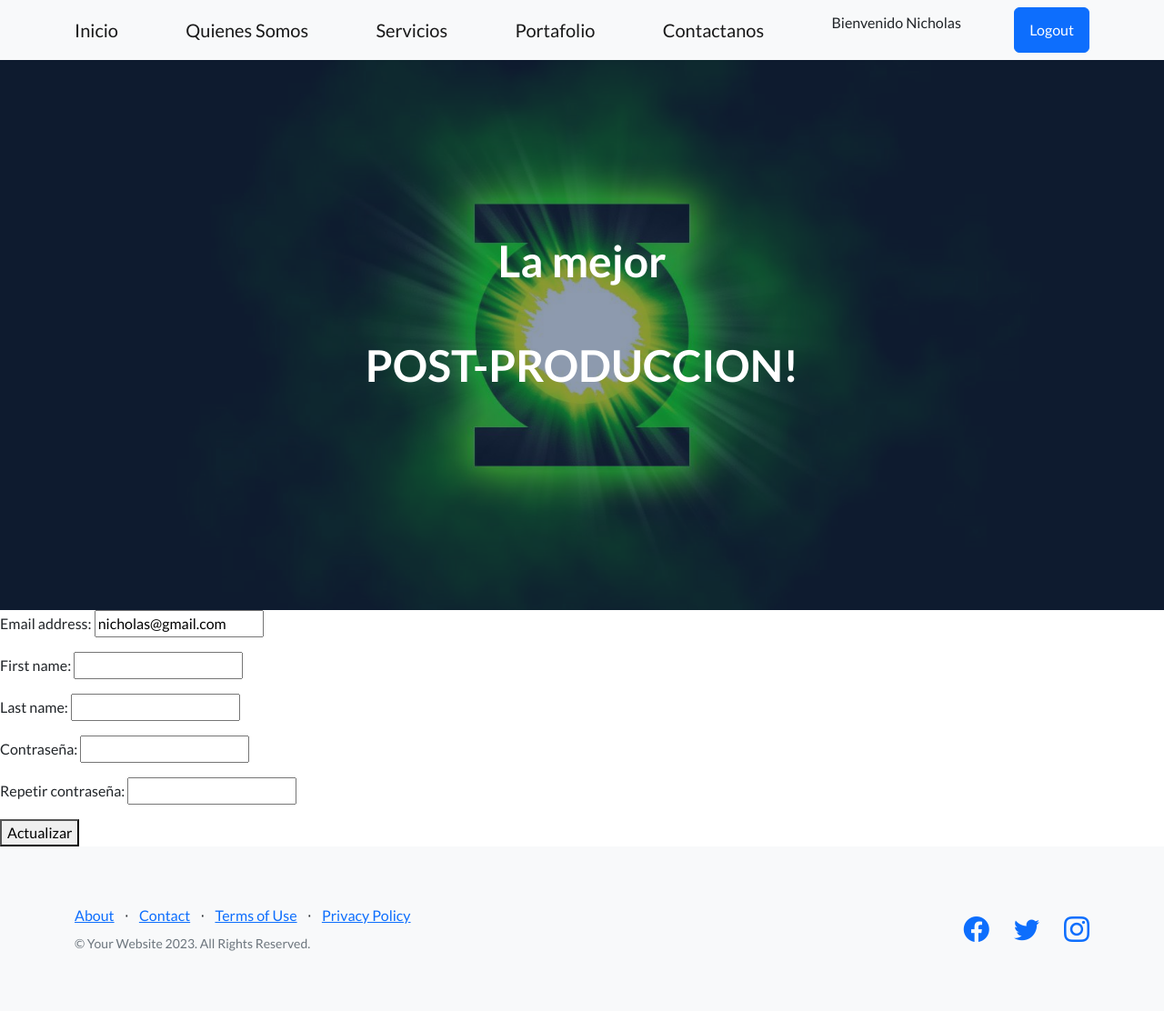
After one commit to NicholasSprigings/EntregaFinal_Sprigings, a Django app: page /app-post17/editarPerfil/ in a window 1280 px wide. The commit adds this page. Shown: the whole page at 91% size. Run offline with Django 4.2, Linux system fonts and the light colour scheme; a user stored in the database is signed in; some libraries are stand-ins or nearby versions.

Commit message:
Entrega Final de Python

```diff
--- a/AppPost17/forms.py
+++ b/AppPost17/forms.py
@@ -1,9 +1,42 @@
 from django import forms
+from django.contrib.auth.forms import UserChangeForm
+from django.contrib.auth.models import User
+from .models import Contactanos
 
-class FormularioContactanos(forms.Form):
+# class FormularioContactanos(forms.Form):
 
-    nombre = forms.CharField(max_length=40)
-    apellido = forms.CharField(max_length=40)
-    email= forms.EmailField()
-    celular= forms.IntegerField()
-    mensaje = forms.CharField(max_length=1000)
+    # nombre = forms.CharField(max_length=40)
+    # apellido = forms.CharField(max_length=40)
+    # email= forms.EmailField()
+    # celular= forms.IntegerField()
+    # mensaje = forms.CharField(max_length=1000)
+
+class FormularioContactanos(forms.ModelForm):
+    class Meta:
+        model = Contactanos
+        fields = ['nombre', 'apellido', 'email', 'celular', 'mensaje']
+
+class UserEditForm(UserChangeForm):
+
+    password = forms.CharField(
+        help_text="",
+        widget=forms.HiddenInput(), required=False
+    )
+
+    password1 = forms.CharField(label="Contraseña", widget=forms.PasswordInput)
+    password2 = forms.CharField(label="Repetir contraseña", widget=forms.PasswordInput)
+
+    class Meta:
+        model=User
+        fields = ("email", "first_name", "last_name", "password1", "password2")
+
+    def clean_password2(self):
+
+        print(self.cleaned_data)
+
+        password1 = self.cleaned_data["password1"]
+        password2 = self.cleaned_data["password2"]
+
+        if password1 != password2:
+            raise forms.ValidationError("Las contraseñas no coinciden!!!!")
+        return password2
--- a/AppPost17/models.py
+++ b/AppPost17/models.py
@@ -1,4 +1,5 @@
 from django.db import models
+from django.contrib.auth.models import User
 
 # Create your models here.
 
@@ -32,8 +33,8 @@ class Contactanos(models.Model):
 
     nombre = models.CharField(max_length=40)
     apellido = models.CharField(max_length=40)
-    email= models.EmailField()
-    celular= models.IntegerField()
+    email = models.EmailField()
+    celular = models.IntegerField()
     mensaje = models.CharField(max_length=1000)
 
     def __str__(self):
--- /dev/null
+++ b/AppPost17/templates/editarPerfil.html
@@ -0,0 +1,10 @@
+{% extends 'padre.html' %}
+
+{% block contenidoQueCambia %}
+    <form action="{% url 'EditarPerfil' %}" method="post">{% csrf_token %}
+
+        {{miFormulario.as_p}}
+
+        <button type="submit"> Actualizar </button>
+    </form>
+{% endblock contenidoQueCambia %}
--- a/AppPost17/templates/inicio.html
+++ b/AppPost17/templates/inicio.html
@@ -2,7 +2,10 @@
 
 {% block contenidoQueCambia %}
     <h1>Bienvenidos</h1>
+    <br>
+    <h2>Somos la solución que necesitas<h2>
+    <br>
 
-    <p>Este es un blog de Post-Producción</p>
+    {{mensaje}}
 
 {% endblock contenidoQueCambia %}
--- a/AppPost17/templates/padre.html
+++ b/AppPost17/templates/padre.html
@@ -24,8 +24,15 @@
                 <a class="navbar-brand" href="{% url 'Quienes Somos' %}">Quienes Somos</a>
                 <a class="navbar-brand" href="{% url 'Servicios' %}">Servicios</a>
                 <a class="navbar-brand" href="{% url 'Portafolio' %}">Portafolio</a>
-                <a class="navbar-brand" href="{% url 'FormularioContactanos' %}">Contactanos</a>
-                <a class="btn btn-primary" href="#signup">Log In</a>
+                <a class="navbar-brand" href="{% url 'formulario_contactanos' %}">Contactanos</a>
+
+                {% if user.is_authenticated %}
+
+                    <p>Bienvenido {{user.username}}</p>
+                    <a class="btn btn-primary" href="{% url 'Logout' %}">Logout</a>
+                {% else %}
+                    <a class="btn btn-primary" href="{% url 'Login' %}">Login</a>
+                {% endif %}
             </div>
         </nav>
         <!-- Masthead-->
--- a/AppPost17/urls.py
+++ b/AppPost17/urls.py
@@ -1,4 +1,5 @@
 from django.urls import path
+from django.contrib.auth.views import LogoutView
 from .views import *
 
 urlpatterns = [
@@ -7,5 +8,9 @@ urlpatterns = [
     path('portafolio/', portafolio, name="Portafolio"),
     path('servicios/', servicios, name="Servicios"),
     path('quienes_somos/', quienes_somos, name="Quienes Somos"),
-    path('formulariocontactanos /', FormularioContactanos, name="FormularioContactanos"),
+    path('formulariocontactanos /', formulario_contactanos, name="formulario_contactanos"),
+    path('login/', loginView, name="Login"),
+    path('register/', register, name="Registrar"),
+    path('logout/', LogoutView.as_view(template_name="logout.html"), name="Logout"),
+    path('editarPerfil/', editar_perfil, name="EditarPerfil"),
 ]
--- a/AppPost17/views.py
+++ b/AppPost17/views.py
@@ -1,7 +1,10 @@
-from django.http import HttpResponse
+from django.http import HttpResponse, HttpRequest, HttpResponseRedirect
 from django.shortcuts import render
+from django.contrib.auth.forms import AuthenticationForm, UserCreationForm, UserChangeForm
+from django.contrib.auth import authenticate, login, logout
+from django.contrib.auth.models import User
 from .models import Portafolio
-from .forms import FormularioContactanos
+from .forms import FormularioContactanos, UserEditForm
 
 # Create your views here.
 
@@ -30,28 +33,105 @@ def quienes_somos(req):
 
     return render(req, "quienes_somos.html")
 
-def FormularioContactanos(req):
+#def FormularioContactanos(req):
 
-    return render(req, "formulariocontactanos.html")
+    #return render(req, "formulariocontactanos.html")
 
+#def FormularioContactanos(request):
 
-# def cursoFormulario(req):
+    print('method', request.method)
+    print('POST', request.POST)
 
-    #print('method', req.method)
-   # print('POST', req.POST)
+    if request.method == 'POST':
 
-   # if req.method == 'POST':
+        form = FormularioContactanos(request.POST)
 
-   #     Contactanos = FormularioContactanos(req.POST)
+        if form.is_valid():
 
-   #     if FormularioContactanos.is_valid():
+            data = FormularioContactanos.cleaned_data
+            form = form(nombre=data["nombre"], apellido=data["apellido"], email=data["email"],
+            celular=data["celular"], mensaje=data["mensaje"])
+            form.save()
 
-   #         data = FormularioContactanos.cleaned_data
-   #         curso = Nombre(nombre=data["curso"], camada=data["camada"])
-   #         curso.save()
+            return render(request, "inicio.html")
 
-   #         return render(req, "inicio.html")
-   # else:
+    else:
 
-   #     miFormulario = CursoFormulario()
-  #      return render(req, "cursoFormulario.html", {"miFormulario": miFormulario})
+        form = FormularioContactanos(request)
+        return render(request, 'formulariocontactanos.html', {'form': form})
+
+def formulario_contactanos(request):
+    if request.method == 'POST':
+        form = FormularioContactanos(request.POST)
+        if form.is_valid():
+            # Save the form data to the database
+            form.save()
+            return render(request, "inicio.html")  # Redirect to another page on success
+    else:
+        form = FormularioContactanos()  # Create a new form for GET requests
+    return render(request, 'formulariocontactanos.html', {'form': form})
+
+def loginView(req):
+
+    if req.method == 'POST':
+
+        miFormulario = AuthenticationForm(req, data=req.POST)
+
+        if miFormulario.is_valid():
+
+            data = miFormulario.cleaned_data
+            usuario = data["username"]
+            psw = data["password"]
+
+            user = authenticate(username=usuario, password=psw)
+            if user:
+                login(req, user)
+                return render(req, "inicio.html", {"mensaje": f"Bienvenido {usuario}!"})
+
+        return render(req, "inicio.html", {"mensaje": f"Datos incorrectos"})
+    else:
+        miFormulario = AuthenticationForm()
+        return render(req, "login.html", {"miFormulario": miFormulario})
+
+def register(req):
+
+    if req.method == 'POST':
+
+        miFormulario = UserCreationForm(req.POST)
+
+        if miFormulario.is_valid():
+
+            data = miFormulario.cleaned_data
+            usuario = data["username"]
+            miFormulario.save()
+            return render(req, "inicio.html", {"mensaje": f"Usuario {usuario} creado con éxito!"})
+
+        return render(req, "inicio.html", {"mensaje": f"Formulario invalido"})
+
+    else:
+        miFormulario = UserCreationForm()
+        return render(req, "registro.html", {"miFormulario": miFormulario})
+
+def editar_perfil(req):
+
+    usuario = req.user
+    if req.method == 'POST':
+
+        miFormulario = UserEditForm(req.POST, instance=req.user)
+
+        if miFormulario.is_valid():
+
+            data = miFormulario.cleaned_data
+            usuario.first_name = data["first_name"]
+            usuario.last_name = data["last_name"]
+            usuario.email = data["email"]
+            usuario.set_password(data["password1"])
+            usuario.save()
+
+            return render(req, "inicio.html", {"mensaje": "Datos actualizados con éxito!"})
+        else:
+            return render(req, "editarPerfil.html", {"miFormulario": miFormulario})
+
+    else:
+        miFormulario = UserEditForm(instance=usuario)
+        return render(req, "editarPerfil.html", {"miFormulario": miFormulario})
--- a/Post17/urls.py
+++ b/Post17/urls.py
@@ -17,8 +17,10 @@ Including another URLconf
 from django.contrib import admin
 from django.urls import path, include
 from AppPost17.views import portafolio
+from django.conf import settings
+
 
 urlpatterns = [
     path('admin/', admin.site.urls),
-     path('', include('AppPost17.urls')),
+    path('app-post17/', include('AppPost17.urls')),
    ]
```
Also changed, not shown: AppPost17/templates/formulariocontactanos.html (+7 -6 lines), AppPost17/templates/login.html (added, +10 -0 lines), AppPost17/templates/logout.html (added, +9 -0 lines), AppPost17/templates/portafolio.html (+6 -1 lines), AppPost17/templates/quienes_somos.html (+7 -2 lines), AppPost17/templates/registro.html (added, +10 -0 lines), AppPost17/templates/servicios.html (+7 -0 lines), Post17/settings.py (line endings or trailing spaces), db.sqlite3.
